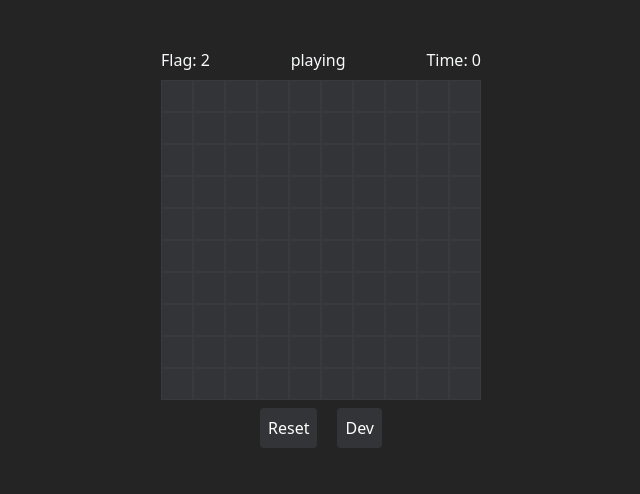
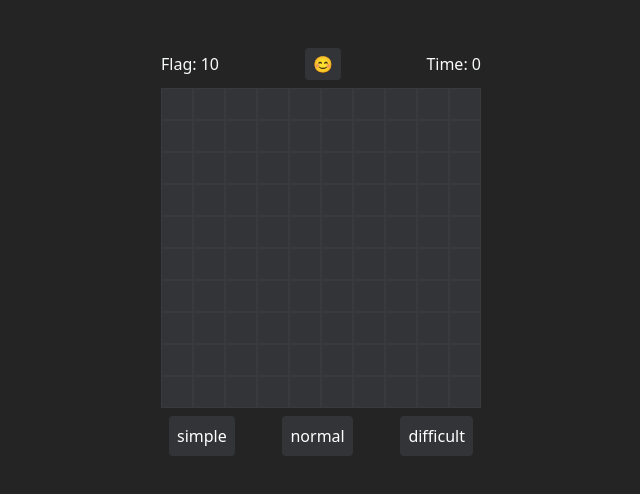
Before and after one commit to XUBXUE/vue-minesweeper, a Vue app: page / in a window 1280 px wide. Shown: the top 494 px of the page, without its empty margins (319-959 px from the left). Built offline with nearby package versions, Linux system fonts and the light colour scheme.

Commit message:
feat: add level

```diff
--- a/src/App.vue
+++ b/src/App.vue
@@ -1,12 +1,26 @@
 <script setup lang="ts">
-import { watchEffect } from "vue";
-import { GamePlay, dev, toggleDev } from "./composables";
+import { computed, watchEffect } from "vue";
+import { GamePlay } from "./composables";
 import { useStorage } from "@vueuse/core";
 import Block from "./components/block.vue";
 
-const game = new GamePlay(10, 10, 2);
+const game = new GamePlay(10, 10, 10);
 
 const state = useStorage("game-state", game.state);
+
+const simple = () => game.reset(10, 10, 10);
+
+const normal = () => game.reset(20, 20, 30);
+
+const difficult = () => game.reset(30, 16, 50);
+
+const emoji = computed(() => {
+  return state.value.status === 'playing'
+    ? "😊"
+    : state.value.status === 'won'
+      ? "😎"
+      : "😭";
+})
 
 watchEffect(() => {
   game.checkResult();
@@ -18,7 +32,9 @@ watchEffect(() => {
     <div>
       <div class="flex items-center justify-between my-2 text-gray-50">
         <div>Flag: {{ state.flags }}</div>
-        <div>playing</div>
+        <button class="rounded bg-gray-500/20 p-2 text-white hover:bg-gray-500/50 leading-none" @click="game.reset()">
+          {{ emoji }}
+        </button>
         <div>Time: {{ state.time }}</div>
       </div>
       <div>
@@ -27,13 +43,19 @@ watchEffect(() => {
             @click="game.sweepeBlock(block)" @contextmenu.prevent="game.flagBlock(block)" />
         </div>
       </div>
-      <div class="m-2 flex items-center justify-center gap-5">
-        <button class="rounded bg-gray-500/20 p-2 text-white hover:bg-gray-500/50" @click="game.reset()">
-          Reset
+      <div class="m-2 flex items-center justify-between">
+        <button class="rounded bg-gray-500/20 p-2 text-white hover:bg-gray-500/50" @click="simple">
+          simple
         </button>
-        <button class="rounded bg-gray-500/20 p-2 text-white hover:bg-gray-500/50" @click="toggleDev()">
+        <button class="rounded bg-gray-500/20 p-2 text-white hover:bg-gray-500/50" @click="normal">
+          normal
+        </button>
+        <button class="rounded bg-gray-500/20 p-2 text-white hover:bg-gray-500/50" @click="difficult">
+          difficult
+        </button>
+        <!-- <button class="rounded bg-gray-500/20 p-2 text-white hover:bg-gray-500/50" @click="toggleDev()">
           {{ dev ? "Normal" : "Dev" }}
-        </button>
+        </button> -->
       </div>
     </div>
   </div>
--- a/src/composables/game.ts
+++ b/src/composables/game.ts
@@ -2,6 +2,8 @@ import { ref } from "vue";
 import type { BlockState, GameState } from "../type";
 import type { Ref } from "vue";
 import { aroundRelativePositions, numberColors } from "../enum";
+
+let timer: number;
 
 export class GamePlay {
   public state = ref() as Ref<GameState>;
@@ -26,13 +28,39 @@ export class GamePlay {
     return this.state.value.status !== 'playing';
   }
 
+  /**
+   * 重置游戏状态
+   * @param width 游戏区域宽度，默认为当前宽度
+   * @param height 游戏区域高度，默认为当前高度
+   * @param mineQuantity 地雷数量，默认为当前地雷数量
+   */
   public reset(width = this.width, height = this.height, mineQuantity = this.mineQuantity) {
+    // 清除计时器
+    this.overTiming();
+
+    // 更新游戏参数
+    this.width = width;
+    this.height = height;
+    this.mineQuantity = mineQuantity;
+
+    // 重置游戏状态
     this.state.value = {
       generatedMines: false,
       status: 'playing',
       time: 0,
       flags: mineQuantity,
-      board: Array.from({ length: height }, (_, y) =>
+      board: this.generateBoard(width, height),
+    };
+  }
+
+  /**
+   * 生成游戏区域
+   * @param width 游戏区域宽度
+   * @param height 游戏区域高度
+   * @returns 游戏区域二维数组
+   */
+  private generateBoard(width: number, height: number): BlockState[][] {
+    return Array.from({ length: height }, (_, y) =>
       Array.from(
         { length: width },
         (_, x): BlockState => ({
@@ -43,8 +71,7 @@ export class GamePlay {
           flag: false,
         }),
       ),
-      ),
-    };
+    );
   }
 
   private randomInt(max: number, min = 0): number {
@@ -57,8 +84,8 @@ export class GamePlay {
       const x = this.randomInt(this.width - 1);
       const y = this.randomInt(this.height - 1);
       const block = this.board[y][x];
-      if (initial.x === x && initial.x === y) return false;
-      if (block.isMine) return false;
+      if (initial.x === x && initial.x === y) return;
+      if (block.isMine) return;
 
       block.isMine = true;
       mineQuantity++;
@@ -123,26 +150,35 @@ export class GamePlay {
         sibling!.sweeped = true;
         if (sibling!.flag) {
           sibling!.flag = false;
+          this.state.value.flags++;
         }
         this.sweeperMore(sibling!);
       }
     });
   }
 
+  private startTiming() {
+    timer = setInterval(() => {
+      this.state.value.time++
+    }, 1000);
+  }
+
+  private overTiming() {
+    clearInterval(timer);
+  }
+
   public sweepeBlock(block: BlockState) {
     if (block.flag || this.isOver) return;
     if (!this.state.value.generatedMines) {
+      this.state.value.generatedMines = true;
+      this.startTiming();
       this.generateMines(block);
-      this.state.value.generatedMines = true;
     }
 
     block.sweeped = true;
-    if (block.flag) {
-      block.flag = false;
-      this.state.value.flags--;
-    }
 
     if (block.isMine) {
+      this.overTiming();
       block.lightBomb = true;
       this.state.value.status = 'lose';
       this.showBombs();
@@ -166,9 +202,9 @@ export class GamePlay {
     const sweepedQuantity = this.blocks.filter(block => block.sweeped).length;
 
     if (sweepedQuantity === this.blocks.length - this.mineQuantity) {
+      this.overTiming();
       this.state.value.status = 'won';
       this.showFlags();
-      alert('you win~')
     }
   }
 
```
Lines whose indentation alone changed are shown as unchanged.
